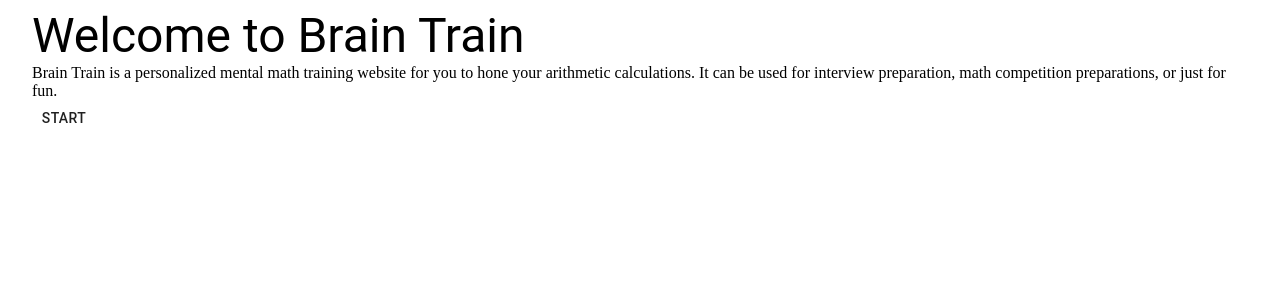
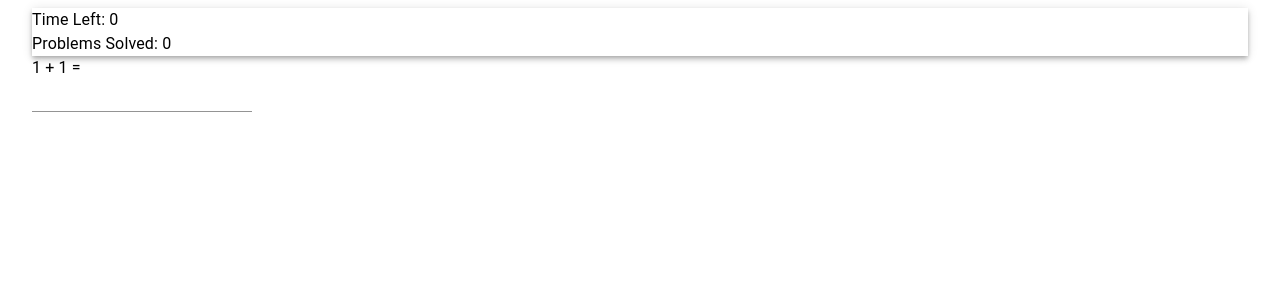
Before and after one commit to schoi98/brain_train_client, a React (Create React App) app: page /problems in a window 1280 px wide. Shown: the top 300 px of the page. Built offline with nearby package versions, Linux system fonts and the light colour scheme.

Commit message:
implemented multiple pages

```diff
--- a/package.json
+++ b/package.json
@@ -10,6 +10,7 @@
     "react": "^17.0.1",
     "react-dom": "^17.0.1",
     "react-redux": "^7.2.2",
+    "react-router-dom": "^5.2.0",
     "react-scripts": "4.0.2",
     "redux": "^4.0.5",
     "redux-thunk": "^2.3.0",
--- a/src/components/App/App.js
+++ b/src/components/App/App.js
@@ -1,12 +1,19 @@
 import React from 'react';
 import { Container } from '@material-ui/core';
+import { BrowserRouter, Switch, Route } from 'react-router-dom';
 
 import Home from '../Home/Home';
+import Drill from'../Drill/Drill';
 
 const App = () => (
-  <Container>
-    <Home />
-  </Container>
+  <BrowserRouter>
+    <Container maxwidth = "lg">
+      <Switch>
+        <Route path="/" exact component={Home} />
+        <Route path="/problems" exact component={Drill} />
+      </Switch>
+    </Container>
+  </BrowserRouter>
 );
 
 export default App;
--- a/src/components/Drill/Drill.js
+++ b/src/components/Drill/Drill.js
@@ -1,18 +1,22 @@
 import React from 'react';
 
-import { Typography } from '@material-ui/core';
+import { AppBar, Typography } from '@material-ui/core';
 
 import Problem from '../Problem/Problem';
 
 const Drill = () => {
-  const timer;
-  const count;
+  const timer = 0;
+  let count = 0; // Use state hooks later to update value of counter
 
   return (
     <div>
-      <Typography> Time Left: {timer}</Typography>
-      <Typography> Problems Solved: {count} </Typography>
-      <Problem first={first} second={second} operation={operation}/>
+      <AppBar position="static" color="inherit">
+        <Typography> Time Left: {timer}</Typography>
+        <Typography> Problems Solved: {count} </Typography>
+      </AppBar>
+      <Problem />
     </div>
   )
 }
+
+export default Drill;
--- a/src/components/Home/Home.js
+++ b/src/components/Home/Home.js
@@ -1,15 +1,20 @@
 import React from 'react';
-import { TextField, Button, Container, Typography } from '@material-ui/core';
+import { Link } from 'react-router-dom';
+import { TextField, Button, Typography } from '@material-ui/core';
 
 const Home = () => {
+
   return (
     <div>
       <Typography variant="h3">Welcome to Brain Train</Typography>
       <Typography variant="body"> Brain Train is a personalized mental math training website for you to hone your arithmetic calculations.
       It can be used for interview preparation, math competition preparations, or just for fun.
       </Typography>
+      {/* <form>
+        create range of values here
+      </form> */}
       <div>
-        <Button onClick={() => {console.log("Start")}}>Start</Button>
+        <Button component={Link} to="/problems" variant="contained">Start</Button>
       </div>
     </div>
 
--- a/src/components/Problem/Problem.js
+++ b/src/components/Problem/Problem.js
@@ -2,12 +2,19 @@ import React from 'react';
 
 import { Typography, TextField } from '@material-ui/core';
 const Problem = () => {
+  const checkAnswer = () => {
+    // check answer
+  }
 
+  const updateProblem = () => {
+    // give new problem, each time state is updated, carry over count to Drill.js
+  }
 
   return (
     <div>
       <div>
-        <Typography>{first} {operation} {second} = </Typography>
+        <Typography>1 + 1 = </Typography>
+
         <TextField>Answer</TextField>
       </div>
     </div>
```
Also changed, not shown: 1 other file (tests, documents, lock files or other folders).
